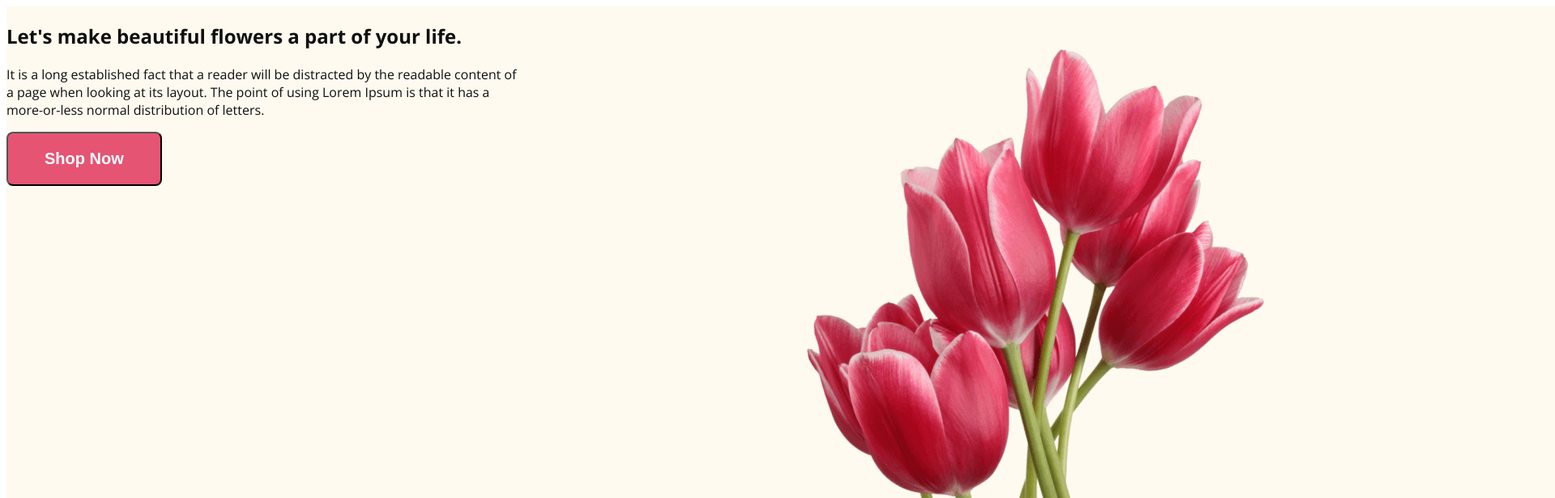
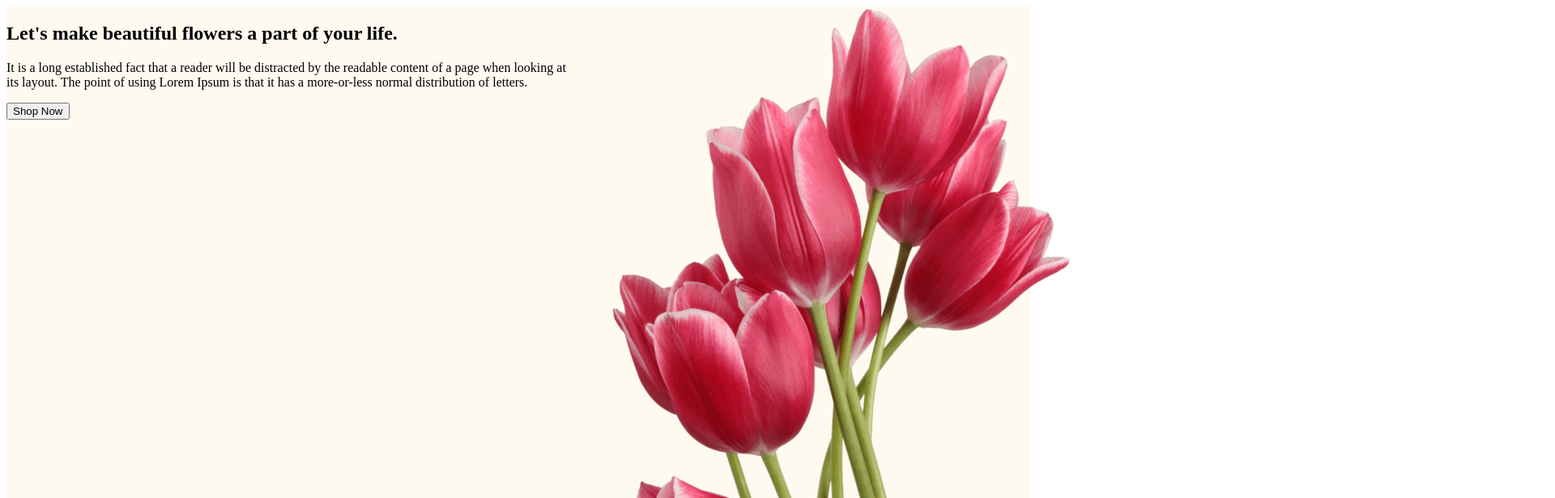
Before and after one commit to masumbillahjkt/Rflower-shop-assignment, a plain HTML site: page index.html in a window 1280 px wide. Shown: the top 616 px of the page at 81% size, 1920 px wide, since content can reach past the window. Drawn offline with nearby package versions, Linux system fonts and the light colour scheme.

Commit message:
adding 7

```diff
--- a/index.html
+++ b/index.html
@@ -12,27 +12,21 @@
 </head>
 <body>
     <header class="header">
-       <section class="section-bar">
-        <div class="cc">
-            <h1 class="lets-bar">Let's make beautiful flowers a part of your life.</h1>
-            <p class="paragrap-bar">It is a long established fact that a reader will be distracted by the readable content of a page when looking at its layout. The point of using Lorem Ipsum is that it has a more-or-less normal distribution of letters.</p>
-            <button class="button-bar">Shop Now</button>
-        </div>
-        <img class="images-bar" src="images/pngwing 10.png" alt="">
-  </section>
+        <nav>
+            <div class="taitel1">
+                <div class="taital-dcr">
+                    <h1 class="letmske">Let's make beautiful flowers a part of your life.</h1>
+                    <p class="paragrap">It is a long established fact that a reader will be distracted by the readable content of a page when looking at its layout. The point of using Lorem Ipsum is that it has a more-or-less normal distribution of letters.</p>
+                    <button class="shop-nowe"> Shop Now</button>
+                </div>
+                <img src="images/pngwing 10.png" alt="">
+
+            </div>
+
+        </nav>
 
     </header>
     <main>
-        <section class="Our-Featured-Flowers">
-            <h3 class="our">Our Featured Flowers</h3>
-            <p class="paragarap">It is a long established fact that a reader will be distracted by the readable content of a page when looking at its layout.</p>
-
-        </section>
-        <section>
-            <img src="images/pngwing 6.png" alt="">
-            <img src="images/pngwing 5.png" alt="">
-            <img src="images/pngwing 7.png" alt="">
-        </section>
 
     </main>
     <footer>
--- a/styles/flower.css
+++ b/styles/flower.css
@@ -1,64 +1,14 @@
-body{
-    font-family: 'Open Sans', sans-serif;
+
+
+.taitel1{
+    display: flex;
+    justify-content: space-between;
 }
-header{
+.header{
     background: floralwhite;
-    width: 1920px;
-    color: rgb(15, 15, 15);
-    height: 850px;
-    flex-shrink: 0;
 }
-.section-bar{
-
-}
-.lets-bar{
-    display: flex;
+.taital-dcr{
     width: 708px;
-    flex-direction: column;
-    flex-shrink: 0;
-    display: flex;
-    width: 708px;
-    flex-direction: column;
-    flex-shrink: 0
-
-}
-.paragrap-bar{
-    display: flex;
-width: 634px;
-flex-direction: column;
+height: 506px;
 flex-shrink: 0;
 }
-.button-bar{
-    display: inline-flex;
-padding: 20px 45px;
-align-items: flex-start;
-gap: 10px;
-border-radius: 8px;
-background: #E55473;
-color: white;
-font-size: 20px;
-font-weight: 700;
-}
-.section-bar{
-    display: flex;
-    width: 708px;
-    height: 506px;
-   flex-shrink: 0;
-   border: 8px;
-}
-.images-bar{
-    width: 635px;
-height: 800px;
-flex-shrink: 0;
-border: 20px;
-margin: 50px 240px 4020px;
-}
-.Our-Featured-Flowers{
-    width: 594px;
-height: 132px;
-flex-shrink: 0;
-border-radius: 8px;
-text-align: center;
-padding: 20px;
-
-}
```
